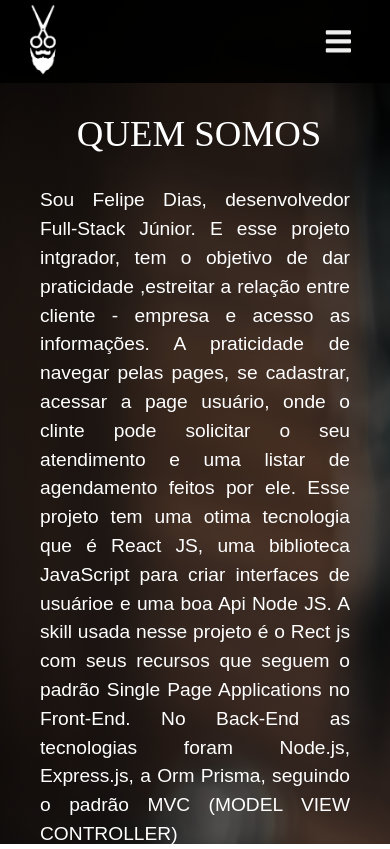
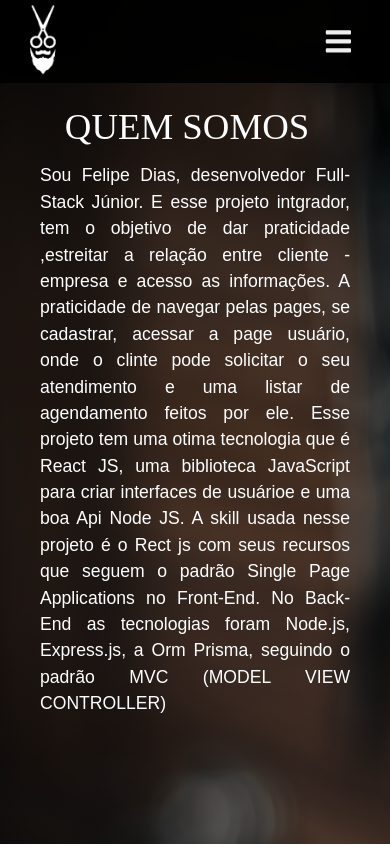
Before and after one commit to Felipediaslc/Barbearia-Strait-Front, a React (Create React App) app: page /quemsomos in a window 390 px wide. Shown: the top 849 px of the page. Built offline with nearby package versions, Linux system fonts and the light colour scheme; a web font is replaced by a local one.

Commit message:
refinamento v.34

```diff
--- a/src/Pages/Quem-somos/Quem-somos.css
+++ b/src/Pages/Quem-somos/Quem-somos.css
@@ -124,7 +124,7 @@
       display: flex;
       justify-content: center;
       align-items: flex-start;
-      padding: 6.6rem 0 0 0.5rem;
+      padding: 6.2rem 1rem 0 0;
       font-family: 'Finger Paint', cursive;
         font-size: 2.3rem;
 
@@ -136,10 +136,10 @@
     align-items: center;
     text-align: justify;
     color: white;
-    font-size: 1.2rem;
+    font-size: 1.1rem;
     font-family: 'Saira Semi Condensed', sans-serif;
     columns: auto 8rem;
-    padding: 1.6rem 2.5rem 0 2.5rem;
+    padding: 0.5rem 2.5rem 0 2.5rem;
 
     }
 
--- a/src/Pages/Servicos/Servicos.css
+++ b/src/Pages/Servicos/Servicos.css
@@ -123,7 +123,7 @@
         align-items: flex-start;
         padding: -1rem 0 0  0;
         width: 50vw;
-       margin: -37rem 0 30rem  -2.5rem;
+       margin: -37rem 2rem 30rem  -3.5rem;
        font-family: 'Finger Paint', cursive;
        color: white;
 
```
